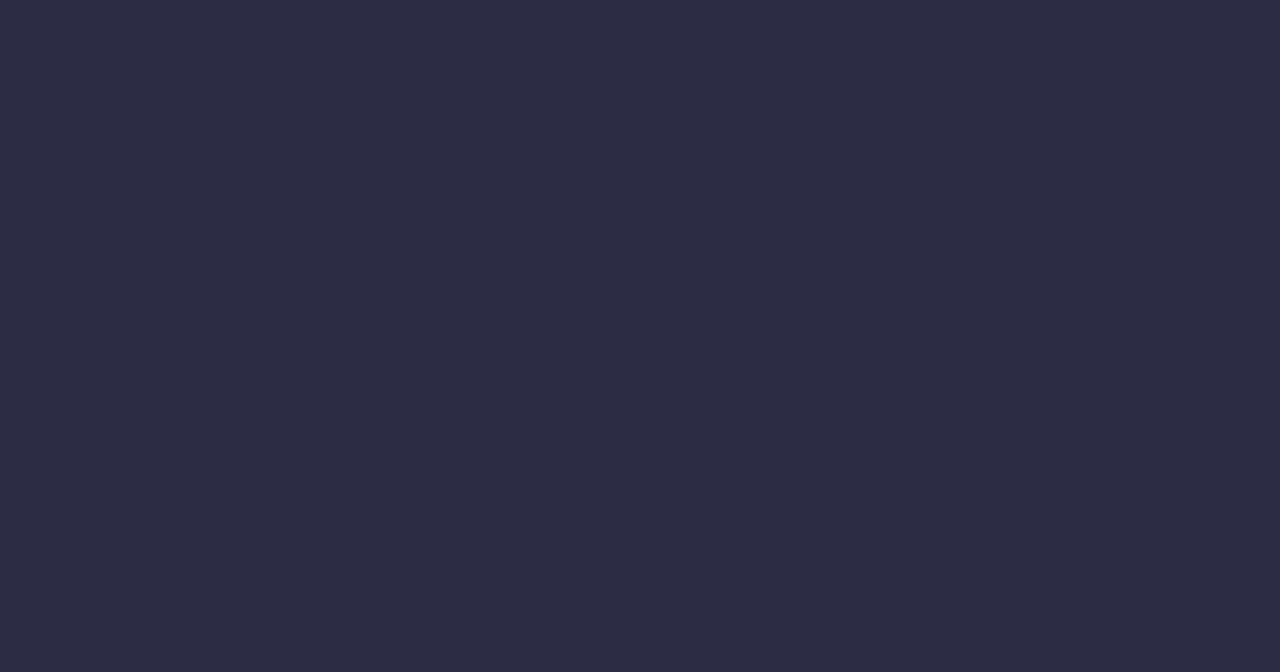
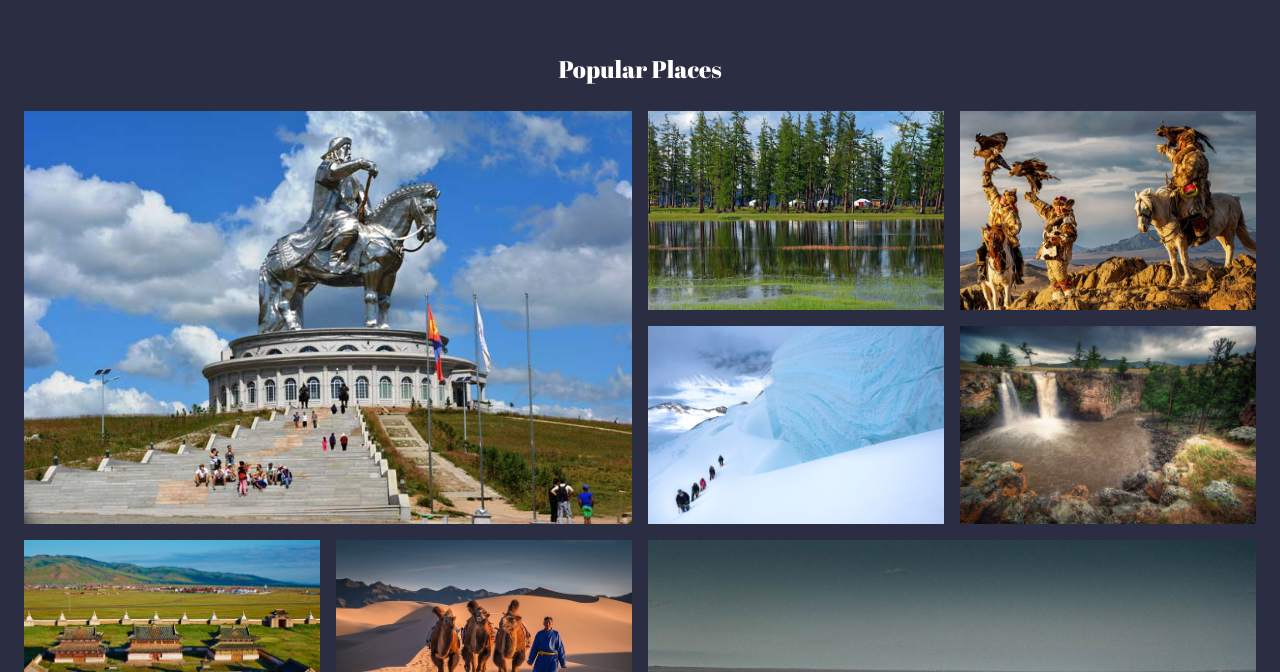
Before and after one commit to NurkaAmre/nomad, a Next.js app: page / in a window 1280 px wide. Shown: the part 1448-2120 px from the top of the page. Before the commit the page ends 1451 px from the top, so only its background shows below. Built offline with nearby package versions, Linux system fonts and the light colour scheme; a web font is replaced by a local one.

Commit message:
Add Popular section into the home page

```diff
--- a/app/page.tsx
+++ b/app/page.tsx
@@ -2,12 +2,14 @@ import Image from 'next/image'
 import { Button } from '@/components/UI/button'
 import CountryInfo from '@/components/countryInfo'
 import Hero from '@/components/sections/Hero'
+import PopularPlaces from '@/components/sections/PopularPlaces'
 
 export default function Home() {
   return (
     <>
       <Hero />
       <CountryInfo />
+      <PopularPlaces />
     </>
   )
 }
```
